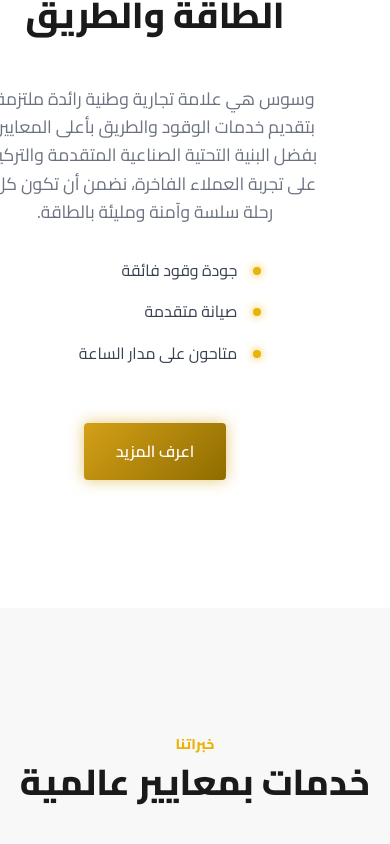
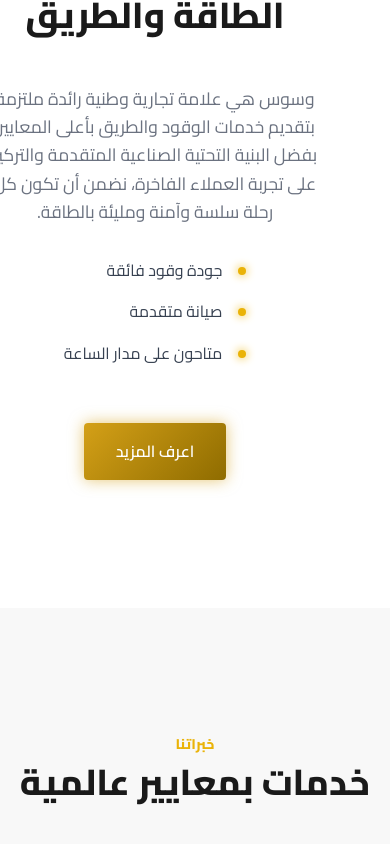
Before and after one commit to Mohisvst29/wiswis, a Next.js app: page / in a window 390 px wide. Shown: the part 2037-2881 px from the top of the page. Built offline with nearby package versions, Linux system fonts and the light colour scheme; no server answers; the database is empty.

Commit message:
Clean up about features centering without transforms

```diff
--- a/src/app/globals.css
+++ b/src/app/globals.css
@@ -1051,18 +1051,15 @@ html[dir="rtl"] .form-group label {
     .about-features {
         padding: 0 !important;
         margin: 0 auto 2.5rem auto !important;
-        display: table !important;
+        display: flex !important;
+        flex-direction: column !important;
+        align-items: flex-start !important;
+        width: fit-content !important;
     }
     .about-features li {
         display: flex !important;
         justify-content: flex-start !important;
         width: auto !important;
-    }
-    html[dir="rtl"] .about-features {
-        transform: translateX(15px);
-    }
-    html[dir="ltr"] .about-features {
-        transform: translateX(-15px);
     }
     .floating-badge {
         width: 100px;
```
